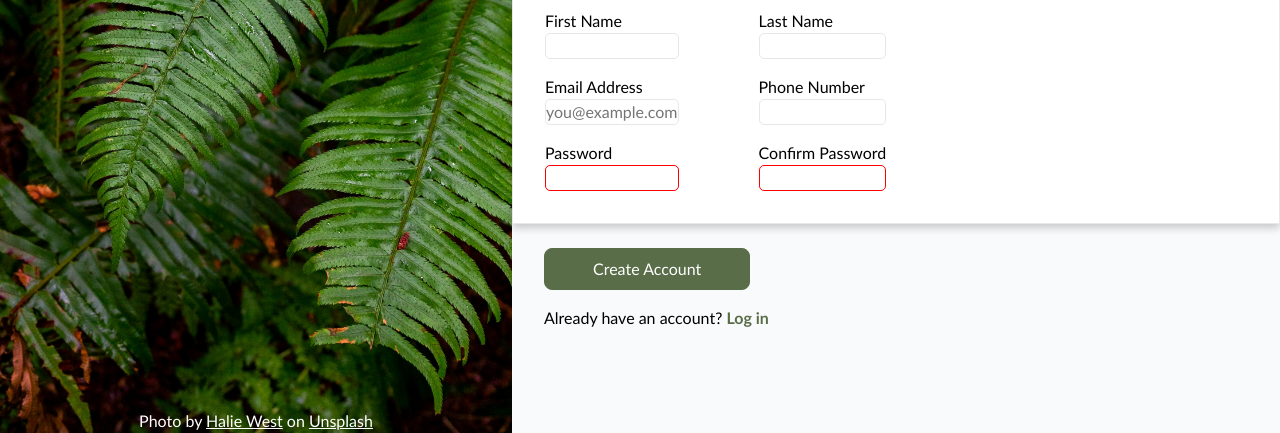
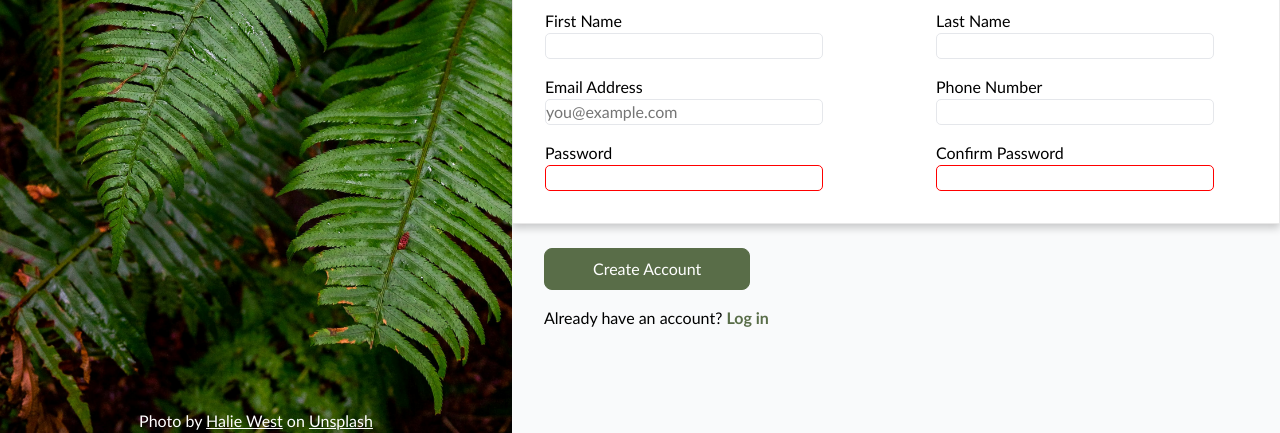
Before and after one commit to fab44-cloud/sign-up-form, a plain HTML site: page index.html in a window 1280 px wide. Shown: the part 367-800 px from the top of the page. Drawn offline with Linux system fonts and the light colour scheme.

Commit message:
Lengthen input fields

```diff
--- a/styles.css
+++ b/styles.css
@@ -110,6 +110,7 @@ footer a {
 .questions-column {
     display: flex;
     flex-direction: column;
+    width: 90%;
 }
 
 button,
@@ -136,8 +137,9 @@ label {
 input {
     border-radius: 5px;
     border: 1px solid #E5E7EB;
-    field-sizing: content;
-    max-width: 40ch;
+    /* field-sizing: content; */
+    width: 100%;
+    max-width: 30ch;
 }
 
 input:focus {
```
